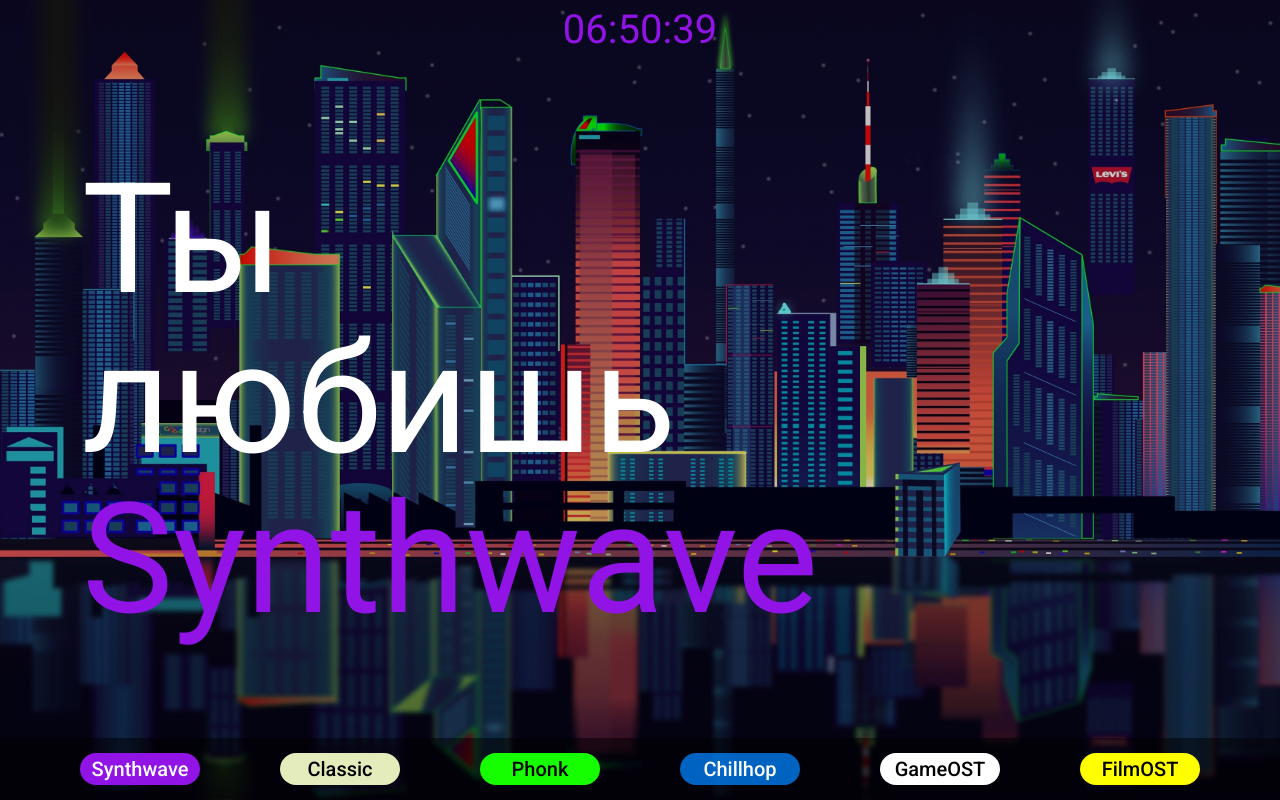
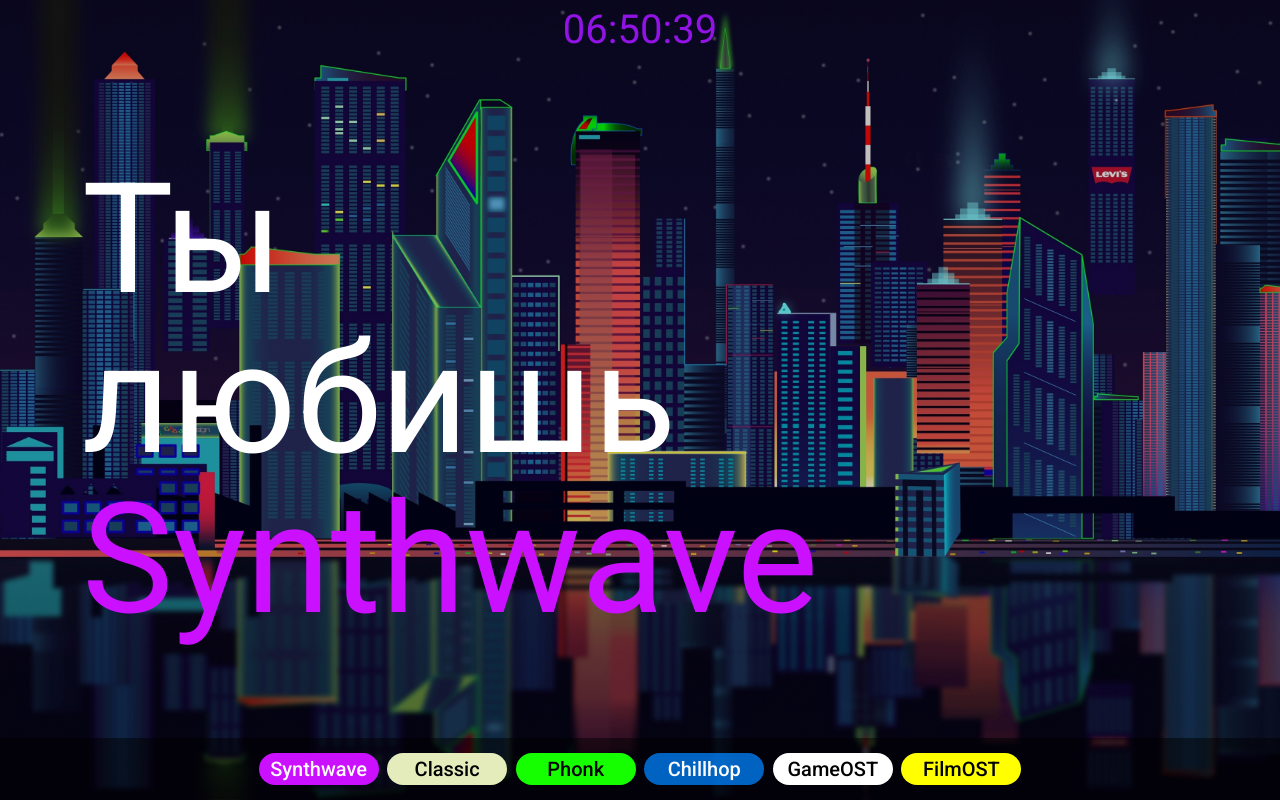
Before and after one commit to vladimir8sabaev/music, a website: page src/index.html in a window 1280 px wide. Shown: the top 800 px of the page. Drawn offline with nearby package versions, Linux system fonts and the light colour scheme.

Commit message:
change synthwave color

```diff
--- a/src/js/script.js
+++ b/src/js/script.js
@@ -45,7 +45,7 @@ document.addEventListener("DOMContentLoaded", () => {
       clock.style.color = color;
     });
   }
-  changeGenre(btnSynthwave, genres[0], "#9113e6");
+  changeGenre(btnSynthwave, genres[0], "#cb0fff");
   changeGenre(btnClassic, genres[1], "#e5ecbb");
   changeGenre(btnPhonk, genres[2], "#15ff00");
   changeGenre(btnChillhop, genres[3], "#0084ffc0");
--- a/src/sass/blocks/_promo.scss
+++ b/src/sass/blocks/_promo.scss
@@ -21,12 +21,12 @@
     &-genre {
       font-size: 12vw;
       line-height: 12.5vw;
-      color: rgba($color: #9113e6, $alpha: 1);
+      color: rgba($color: #cb0fff, $alpha: 1);
     }
   }
   .question {
     animation: blink1 2s linear infinite;
-    color: rgba($color: #9113e6, $alpha: 1);
+    color: rgba($color: #cb0fff, $alpha: 1);
   }
   @keyframes blink1 {
     0% {
@@ -57,7 +57,7 @@
     justify-content: space-evenly;
     position: absolute;
     bottom: 0px;
-    padding: 5px 0 5px 0;
+    padding: 5px 250px 5px 250px;
   }
   &__button {
     margin: 10px 0 10px 0;
@@ -67,7 +67,7 @@
     font-weight: 500;
     border: none;
     &-synthwave {
-      background-color: #9113e6;
+      background-color: #cb0fff;
       color: white;
     }
     &-classic {
```
Also changed, not shown: src/css/style.min.css.
